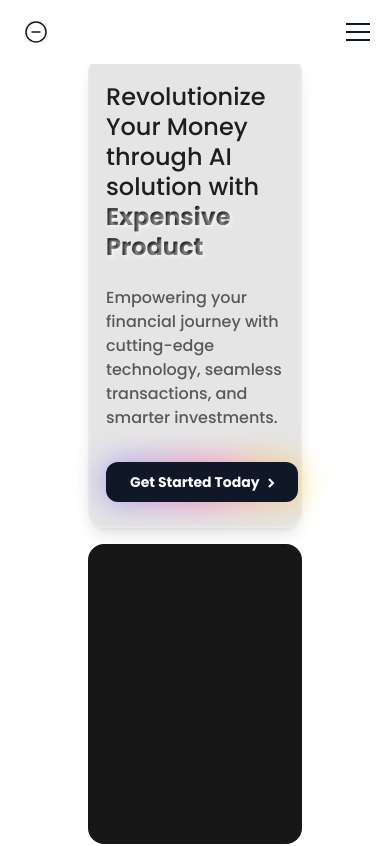
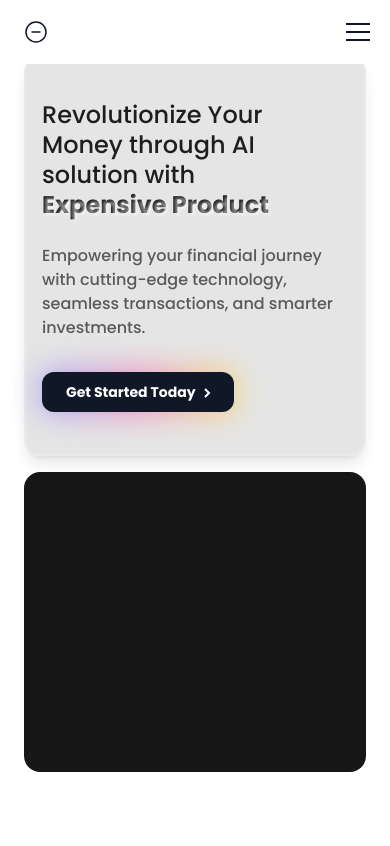
Before and after one commit to zeroaxiis/expensiveproduct-frontend, a Next.js app: page / in a window 390 px wide. Shown: the top 846 px of the page. Built offline with nearby package versions, Linux system fonts and the light colour scheme.

Commit message:
added responsive container

```diff
--- a/src/app/components/container.tsx
+++ b/src/app/components/container.tsx
@@ -11,7 +11,7 @@ export const Container: React.FC<ContainerProps> = ({
 }) => {
   return (
     <div
-      className={`mx-auto max-w-[1440px] px-20 sm:px-6 lg:px-8 ${className}`}
+      className={`mx-auto max-w-[1440px] px-4 sm:px-6 md:px-8 lg:px-12 xl:px-16 2xl:px-20 ${className}`}
     >
       {children}
     </div>
```
